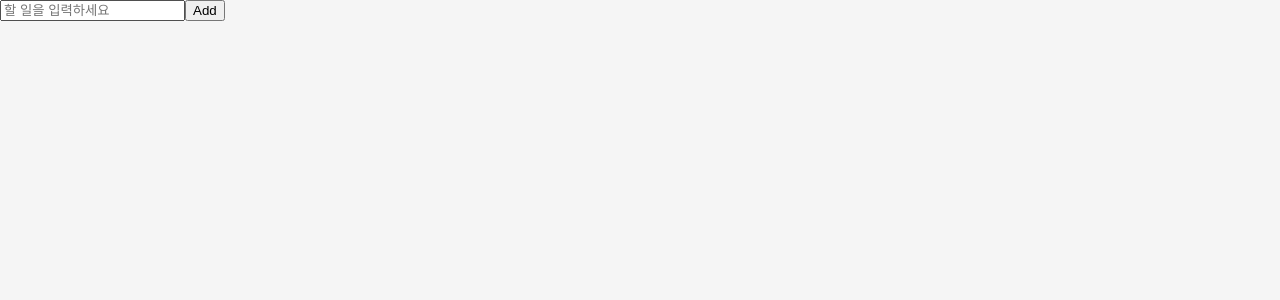
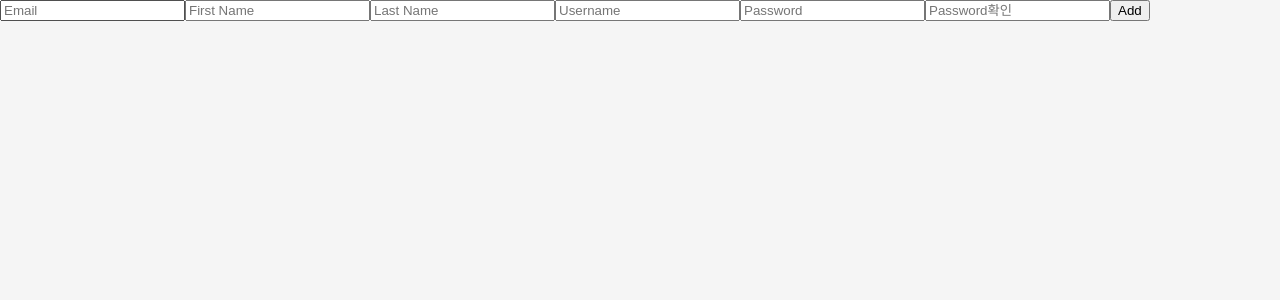
Before and after one commit to onnuring/Todo-list, a React (Create React App) app: page / in a window 1280 px wide. Shown: the top 300 px of the page. Built offline with nearby package versions, Linux system fonts and the light colour scheme.

Commit message:
react-hook-form의 사용법

```diff
--- a/package.json
+++ b/package.json
@@ -12,6 +12,7 @@
     "@types/react-dom": "^18.0.11",
     "react": "^18.2.0",
     "react-dom": "^18.2.0",
+    "react-hook-form": "^7.43.9",
     "react-scripts": "5.0.1",
     "styled-components": "^5.3.9",
     "typescript": "^4.9.5",
--- a/src/TodoList.tsx
+++ b/src/TodoList.tsx
@@ -1,34 +1,57 @@
 import { useState } from "react";
+import { useForm } from "react-hook-form";
+
+// const TodoList = () => {
+//   const [todo, setTodo] = useState("");
+//   const [todoError, setTodoError] = useState("");
+//   const onChange = (event: React.FormEvent<HTMLInputElement>) => {
+//     const {
+//       currentTarget: { value },
+//     } = event;
+//     // destructuring (ES6문법)
+//     setTodo(value);
+//     setTodoError("");
+//   };
+
+//   const onSubmit = (event: React.FormEvent<HTMLFormElement>) => {
+//     event.preventDefault();
+//     if (todo.length < 10) {
+//       return setTodoError("To do should be longer");
+//     }
+//     console.log("submit");
+//   };
+//   return (
+//     <div>
+//       <form onSubmit={onSubmit}>
+//         <input
+//           placeholder="할 일을 입력하세요"
+//           onChange={onChange}
+//           value={todo}
+//         />
+//         <button>Add</button>
+//         <p>{todoError !== "" ? todoError : null}</p>
+//       </form>
+//     </div>
+//   );
+// };
 
 const TodoList = () => {
-  const [todo, setTodo] = useState("");
-  const [todoError, setTodoError] = useState("");
-  const onChange = (event: React.FormEvent<HTMLInputElement>) => {
-    const {
-      currentTarget: { value },
-    } = event;
-    // destructuring (ES6문법)
-    setTodo(value);
-    setTodoError("");
-  };
+  const { register, watch } = useForm();
+  //watch는 form의 입력값들의 변화를 관찰할 수 있게 해주는 함수이다.
+  console.log(watch());
 
-  const onSubmit = (event: React.FormEvent<HTMLFormElement>) => {
-    event.preventDefault();
-    if (todo.length < 10) {
-      return setTodoError("To do should be longer");
-    }
-    console.log("submit");
-  };
   return (
     <div>
-      <form onSubmit={onSubmit}>
-        <input
-          placeholder="할 일을 입력하세요"
-          onChange={onChange}
-          value={todo}
-        />
+      <form>
+        {/* register함수가 반환하는 객체를 가져다가 input에 props로 주는 것 */}
+        <input {...register("email")} placeholder="Email" />
+        <input {...register("first_name")} placeholder="First Name" />
+        <input {...register("last_name")} placeholder="Last Name" />
+        <input {...register("username")} placeholder="Username" />
+        <input {...register("password")} placeholder="Password" />
+        <input {...register("password_1")} placeholder="Password확인" />
         <button>Add</button>
-        <p>{todoError !== "" ? todoError : null}</p>
+        <p>{}</p>
       </form>
     </div>
   );
```
Also changed, not shown: 1 other file (tests, documents, lock files or other folders).
